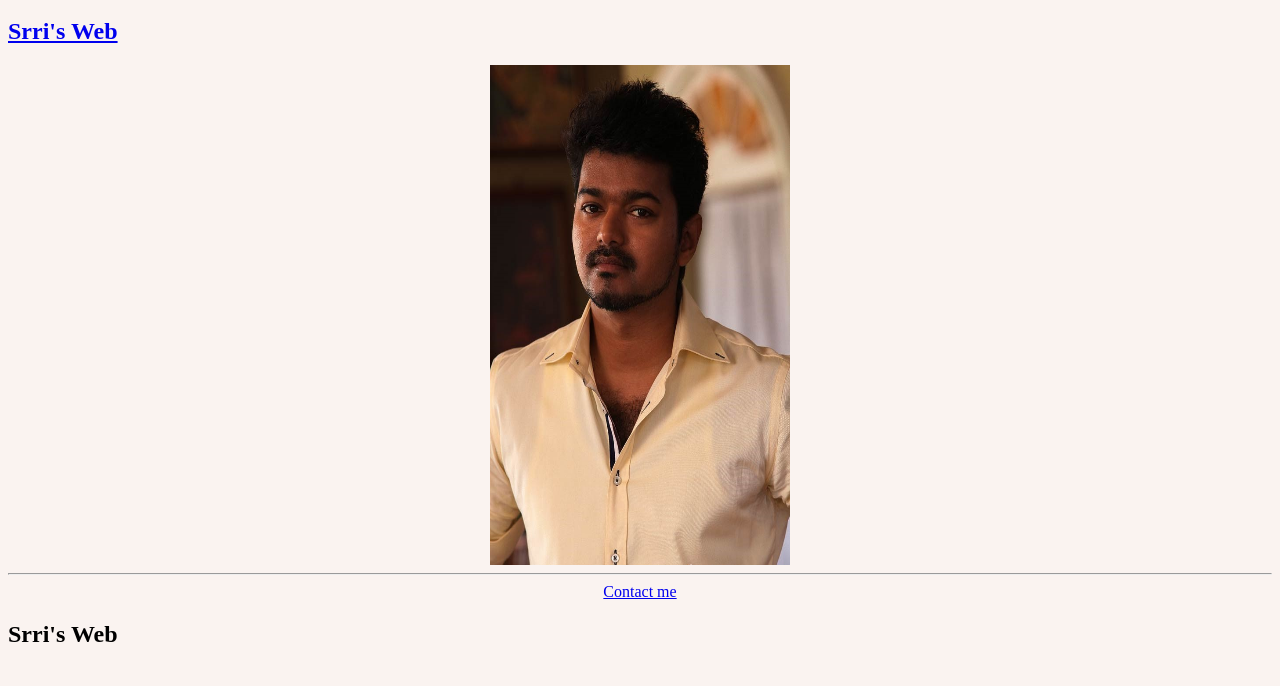
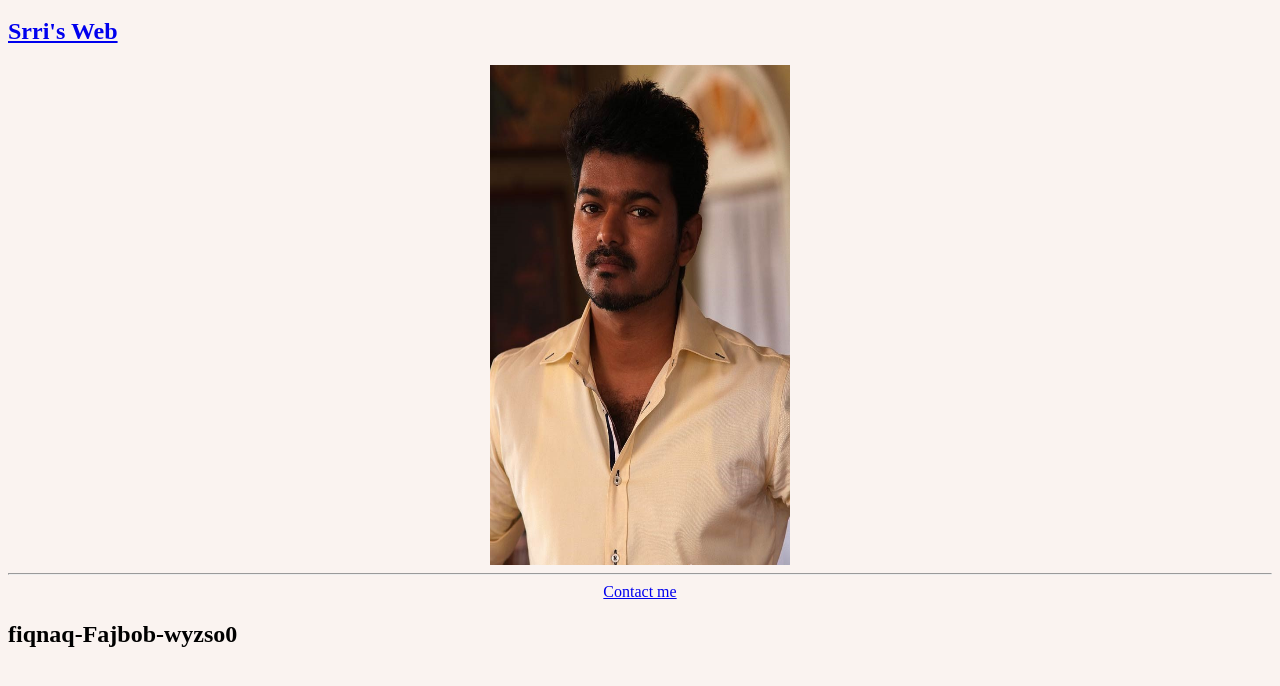
Before and after one commit to SrriHari/Vijay, a plain HTML site: page index.html in a window 1280 px wide. Shown: the part 48-734 px from the top of the page. Drawn offline with Linux system fonts and the light colour scheme.

Commit message:
Update index.html

```diff
--- a/index.html
+++ b/index.html
@@ -11,4 +11,4 @@ img{
 <hr />
 <a href ="./public/contact.html">Contact me</a>
 <br />
-<h2>Srri's Web</h2>
+<h2> fiqnaq-Fajbob-wyzso0 </h2>
```
